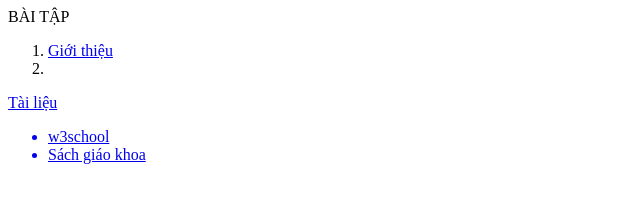
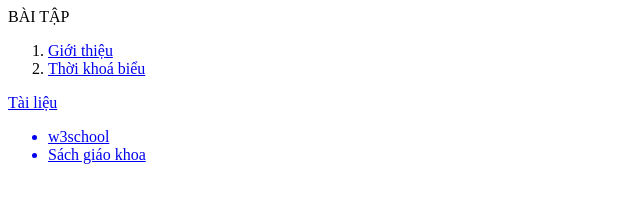
Before and after one commit to vynguyen1302nvq-eng/Phuong-Vy-hereeee, a plain HTML site: page tkb/bang..index.html in a window 1280 px wide. Shown: the whole page, without its empty margins (0-640 px from the left). Drawn offline with Linux system fonts and the light colour scheme.

Commit message:
Update bang..index.html

```diff
--- a/tkb/bang..index.html
+++ b/tkb/bang..index.html
@@ -8,7 +8,8 @@
       <li> <a href="contentas/gioithieu/.html" target="_blank">
              Giới thiệu </a> </li>
 
-      <li> <a href="index.html" tarrgThời khoá biểu</li>
+      <li> <a href="index.html" target="_blank">
+        Thời khoá biểu</li>
 
     </ol>
     Tài liệu
```
